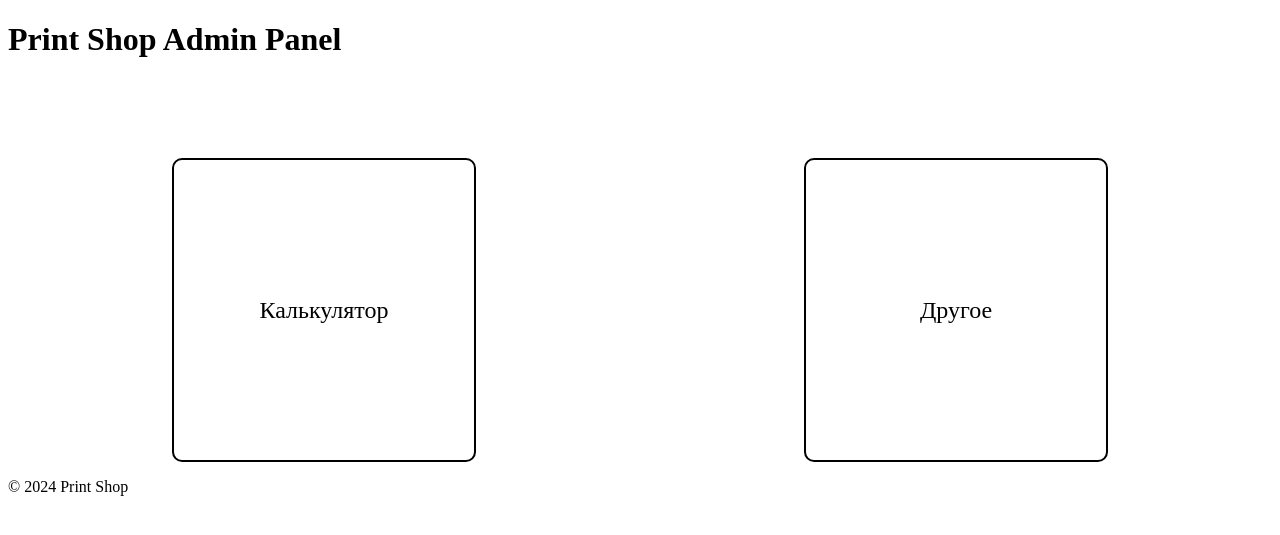
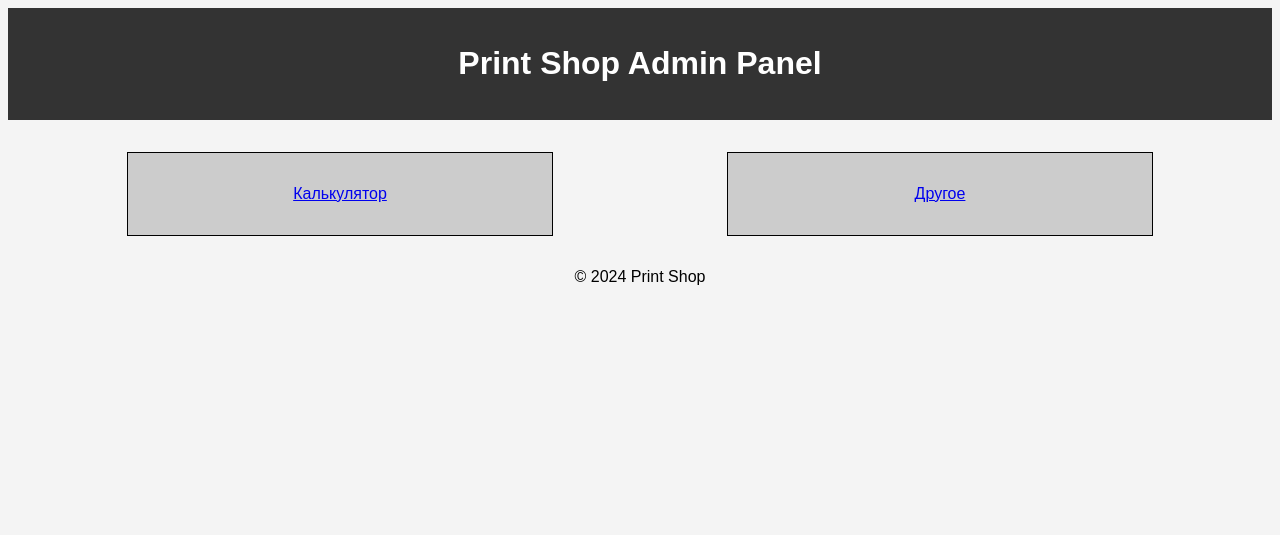
Before and after one commit to Akkormsk/psodin, a Flask app: page /admin/ in a window 1280 px wide. Shown: the top 535 px of the page. Run offline with Flask 3, Linux system fonts and the light colour scheme.

Commit message:
Попытка визуализации меню

```diff
--- a/static/styles.css
+++ b/static/styles.css
@@ -1,23 +1,70 @@
+body {
+    font-family: Arial, sans-serif;
+    background-color: #f4f4f4;
+}
+
+header {
+    background-color: #333;
+    color: #fff;
+    padding: 1em;
+    text-align: center;
+}
+
+nav {
+    background-color: #444;
+    color: #fff;
+    padding: 0.5em;
+}
+
+nav ul {
+    list-style: none;
+    padding: 0;
+}
+
+nav ul li {
+    display: inline;
+    margin-right: 1em;
+}
+
+nav ul li a {
+    color: #fff;
+    text-decoration: none;
+}
+
 .container {
     display: flex;
     justify-content: space-around;
-    margin-top: 100px;
+    margin-top: 2em;
 }
 
 .box {
-    width: 300px;
-    height: 300px;
-    display: flex;
-    justify-content: center;
-    align-items: center;
-    border: 2px solid black;
-    border-radius: 10px;
+    background-color: #ccc;
+    border: 1px solid #000;
+    padding: 2em;
     text-align: center;
-    font-size: 24px;
-    cursor: pointer;
+    width: 30%;
+    transition: background-color 0.3s, transform 0.1s;
 }
 
 .box a {
+    display: block;
+    color: inherit;
     text-decoration: none;
-    color: black;
 }
+
+.box:hover {
+    background-color: #f0e68c;
+}
+
+.box:active {
+    transform: scale(0.98);
+}
+
+main {
+    margin: 2em;
+}
+
+footer {
+    text-align: center;
+    margin-top: 2em;
+}
--- a/templates/admin/calculator.html
+++ b/templates/admin/calculator.html
@@ -6,8 +6,8 @@
 <nav>
     <ul>
         <li><a href="{{ url_for('admin_index') }}">Главная</a></li>
-        <li><a href="{{ url_for('paper_type.index_view') }}">Типы бумаги</a></li>
-        <li><a href="{{ url_for('print_type.index_view') }}">Типы печати</a></li>
+        <li><a href="{{ url_for('papertype.index_view') }}">Типы бумаги</a></li>
+        <li><a href="{{ url_for('printtype.index_view') }}">Типы печати</a></li>
         <li><a href="{{ url_for('calculator.index') }}">Калькулятор</a></li>
     </ul>
 </nav>
--- a/templates/admin/index.html
+++ b/templates/admin/index.html
@@ -12,12 +12,16 @@
     </header>
     <main>
         <div class="container">
-            <div class="box">
-                <a href="{{ url_for('calculator.index') }}">Калькулятор</a>
-            </div>
-            <div class="box">
-                Другое
-            </div>
+            <a href="{{ url_for('calculator.index') }}" class="box">
+                <div class="content">
+                    Калькулятор
+                </div>
+            </a>
+            <a href="#" class="box">
+                <div class="content">
+                    Другое
+                </div>
+            </a>
         </div>
     </main>
     <footer>
```
Also changed, not shown: templates/base.html (+9 -6 lines).
